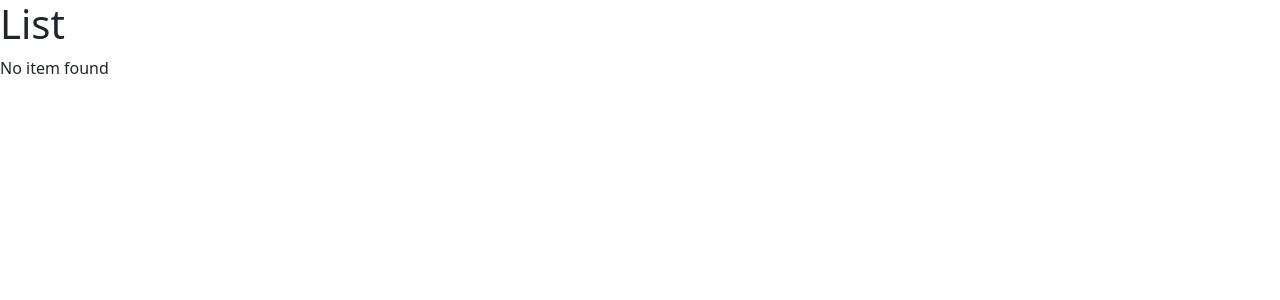
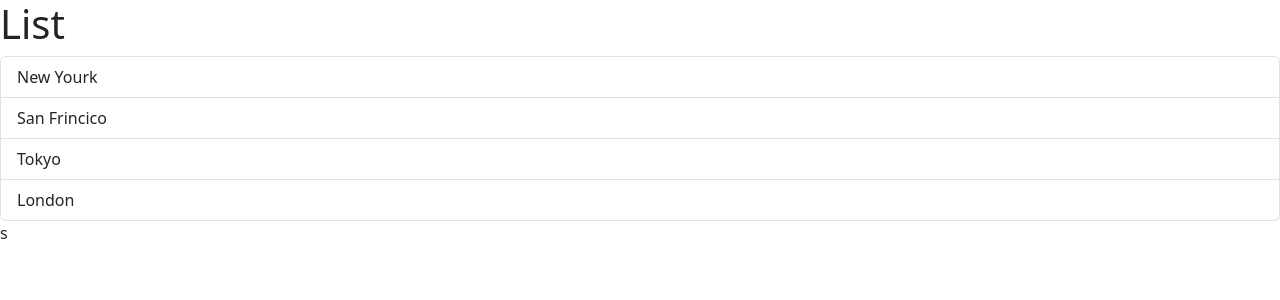
Before and after one commit to abdurrahmanoori/React-App, a React (Vite) app: page / in a window 1280 px wide. Shown: the top 300 px of the page. Built offline with nearby package versions, Linux system fonts and the light colour scheme.

Commit message:
Handling Events (displaye item  name and its index clicking.)

```diff
--- a/src/components/ListGroup.tsx
+++ b/src/components/ListGroup.tsx
@@ -1,16 +1,23 @@
 function ListGroup() {
   let items = ["New Yourk", "San Frincico", "Tokyo", "London"];
 
-  items = [];
+  // items = [];
 
   return (
     <>
       <h1>List</h1>
       {items.length === 0 && <p>No item found</p>}
       <ul className="list-group">
-        {items.map((item) => (
-          <li key={item}>{item}</li>
+        {items.map((item, index) => (
+          <li
+            className="list-group-item"
+            key={item}
+            onClick={() => console.log(item, index)}
+          >
+            {item}
+          </li>
         ))}
+        s
       </ul>
     </>
   );
```
